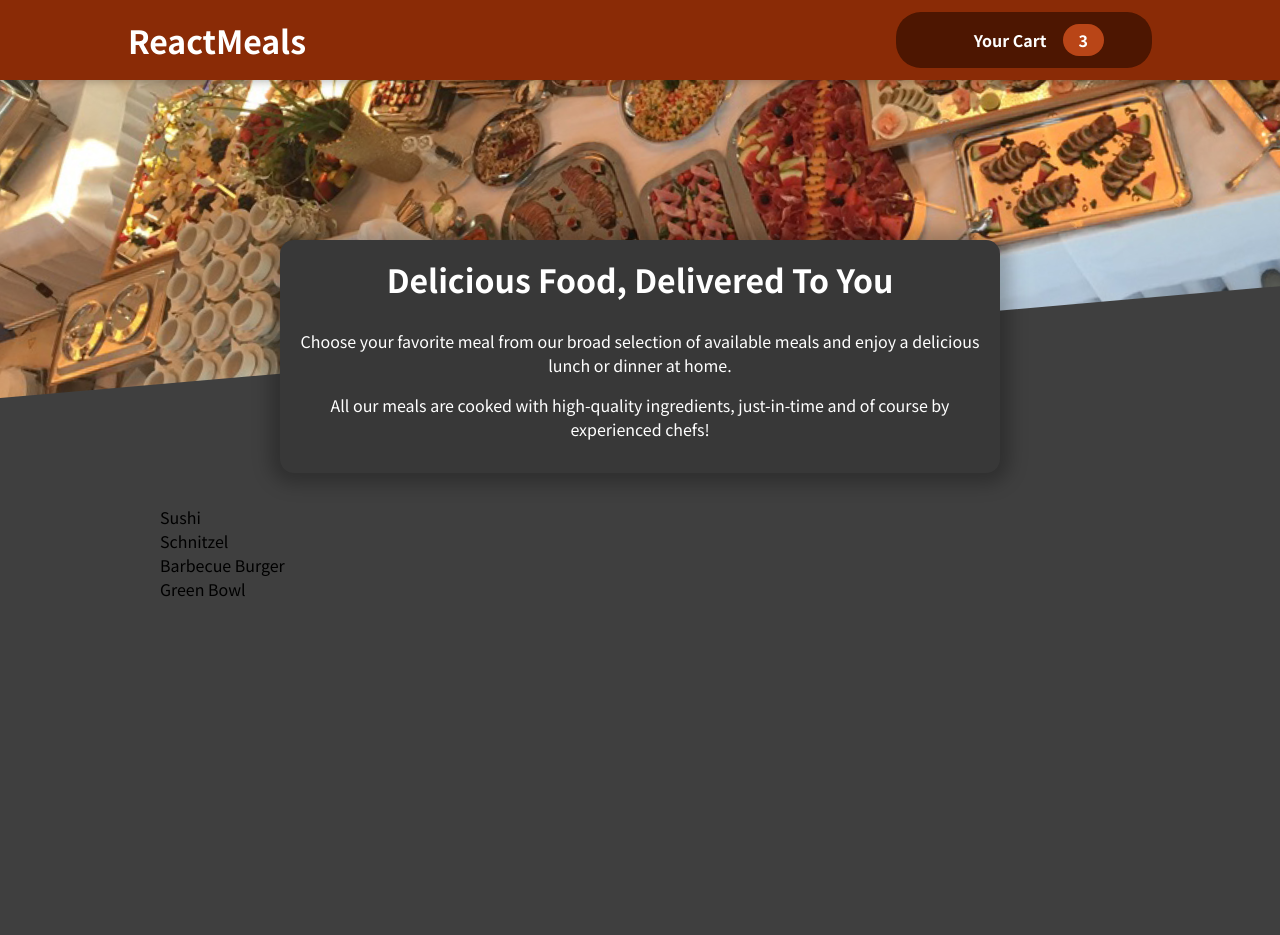
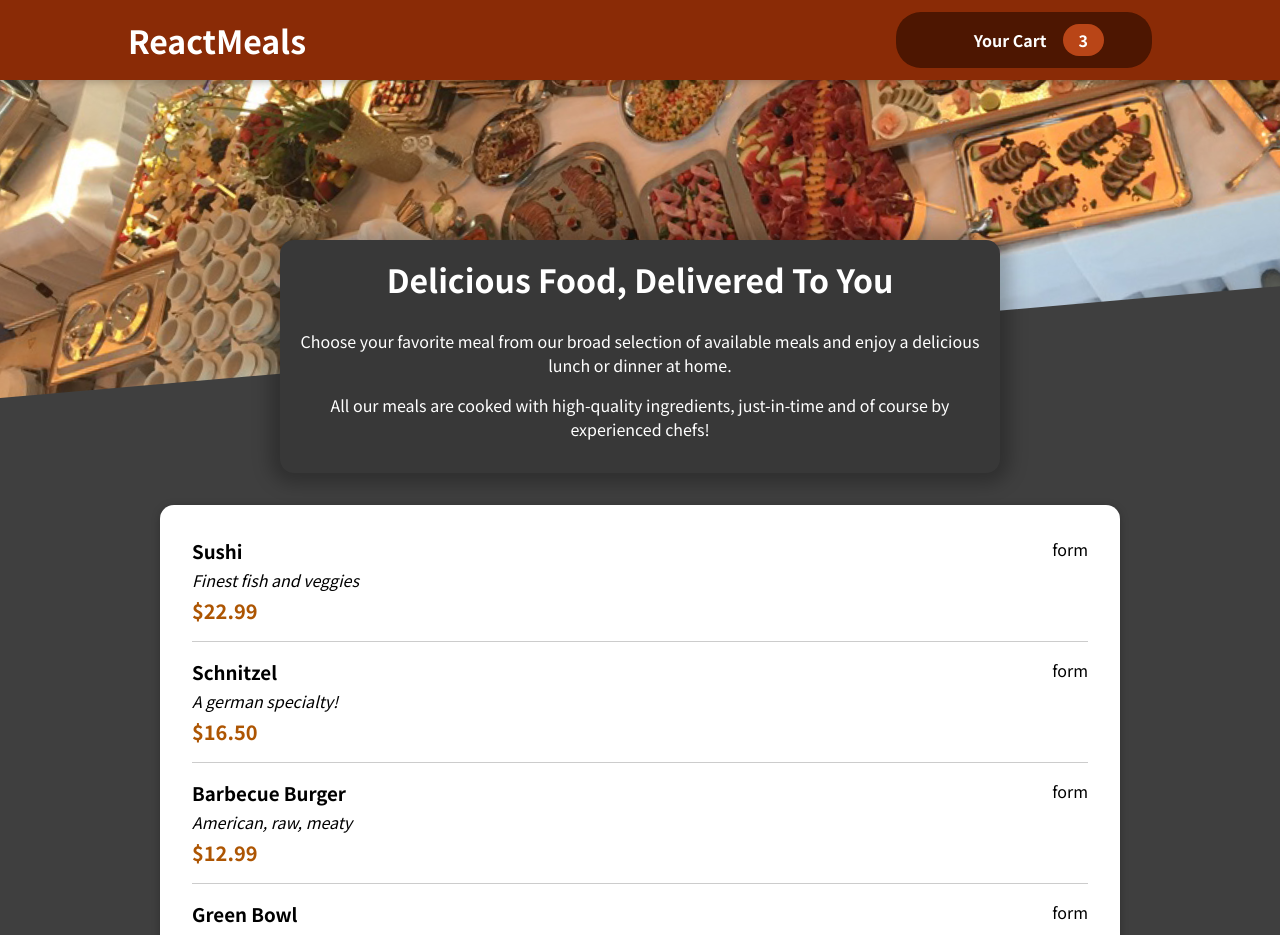
Before and after one commit to mosi3883/react-order-food-practice, a React (Create React App) app: page / in a window 1280 px wide. Shown: the top 935 px of the page. Before the commit the page ends 800 px from the top, so only its background shows below. Built offline with nearby package versions, Linux system fonts and the light colour scheme; some icons are missing.

Commit message:
adding meal item 11-6

```diff
--- a/src/components/Meals/AvailableMeals.jsx
+++ b/src/components/Meals/AvailableMeals.jsx
@@ -1,5 +1,6 @@
+import Card from '../UI/Card';
 import classes from './AvailableMeals.module.css';
-
+import MealItem from './MealItem/MealItem';
 const DUMMY_MEALS = [
   {
     id: 'm1',
@@ -28,10 +29,19 @@
 ];
 
 const AvailableMeals = () => {
-  const mealsList = DUMMY_MEALS.map((meal) => <li key={meal.id}>{meal.name}</li>);
+  const mealsList = DUMMY_MEALS.map((meal) => (
+    <MealItem
+      key={meal.id}
+      name={meal.name}
+      description={meal.description}
+      price={meal.price}
+    />
+  ));
   return (
     <section className={classes.meals}>
-      <ul>{mealsList}</ul>
+      <Card>
+        <ul>{mealsList}</ul>
+      </Card>
     </section>
   );
 };
--- /dev/null
+++ b/src/components/Meals/MealItem/MealItem.jsx
@@ -0,0 +1,19 @@
+import classes from './MealItem.module.css';
+import MealItemForm from './MealItemForm';
+const MealItem = (props) => {
+  const price = `$${props.price.toFixed(2)}`;
+  return (
+    <li className={classes.meal}>
+      <div>
+        <h3>{props.name}</h3>
+        <div className={classes.description}>{props.description}</div>
+        <div className={classes.price}>{price}</div>
+      </div>
+      <div>
+        <MealItemForm />
+      </div>
+    </li>
+  );
+};
+
+export default MealItem;
--- /dev/null
+++ b/src/components/Meals/MealItem/MealItem.module.css
@@ -0,0 +1,22 @@
+.meal {
+  display: flex;
+  justify-content: space-between;
+  margin: 1rem;
+  padding-bottom: 1rem;
+  border-bottom: 1px solid #ccc;
+}
+
+.meal h3 {
+  margin: 0 0 0.25rem 0;
+}
+
+.description {
+  font-style: italic;
+}
+
+.price {
+  margin-top: 0.25rem;
+  font-weight: bold;
+  color: #ad5502;
+  font-size: 1.25rem;
+}
--- /dev/null
+++ b/src/components/Meals/MealItem/MealItemForm.jsx
@@ -0,0 +1,7 @@
+const MealItemForm = (props) => {
+  return <form>
+    form
+  </form>
+};
+
+export default MealItemForm;
--- /dev/null
+++ b/src/components/UI/Card.jsx
@@ -0,0 +1,5 @@
+import classes from './Card.module.css';
+const Card = (props) => {
+  return <div className={classes.card}>{props.children}</div>;
+};
+export default Card;
--- /dev/null
+++ b/src/components/UI/Card.module.css
@@ -0,0 +1,6 @@
+.card {
+  padding: 1rem;
+  box-shadow: 0 2px 8px rgba(0, 0, 0, 0.25);
+  border-radius: 14px;
+  background-color: white;
+}
```
